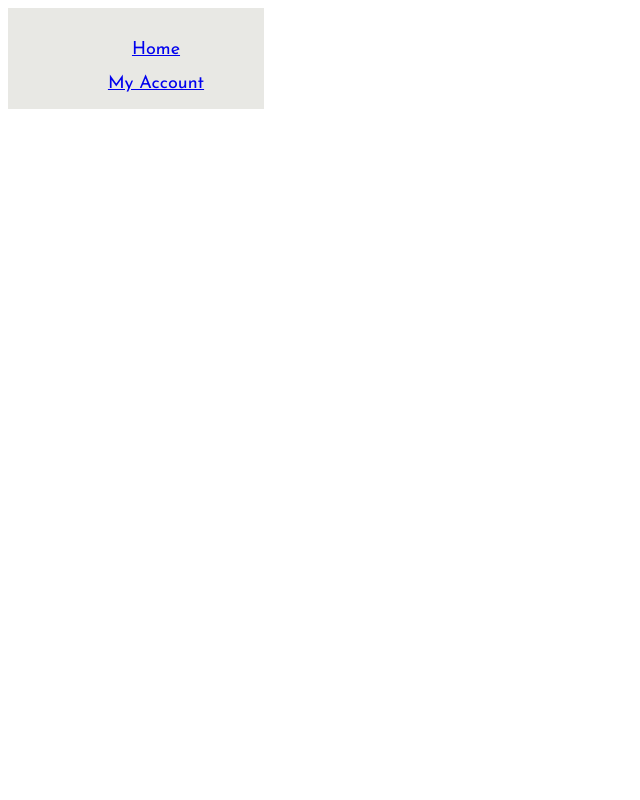
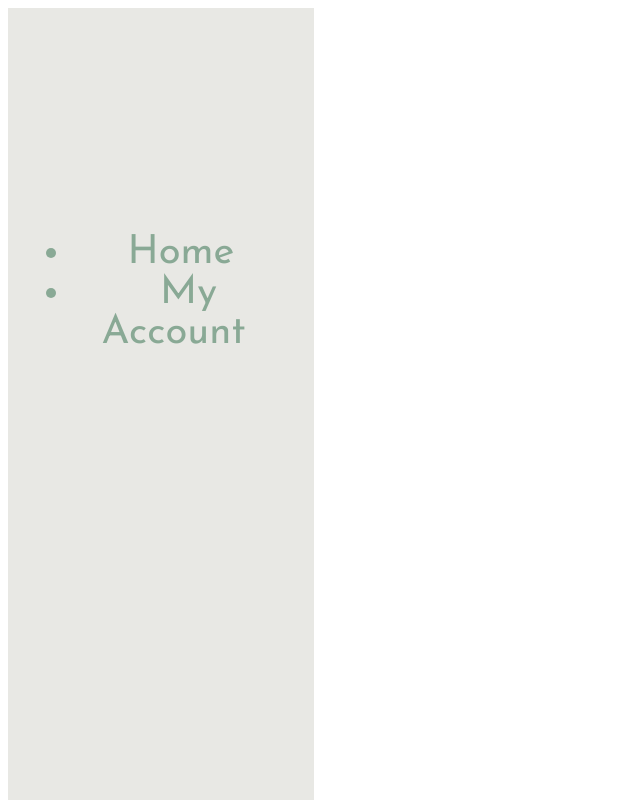
Before and after one commit to hyacinp/ph-2025, a plain HTML site: page index.html in a window 1280 px wide. Shown: the whole page, without its empty margins (0-640 px from the left). Drawn offline with Linux system fonts and the light colour scheme.

Commit message:
still dong nav

```diff
--- a/styles.css
+++ b/styles.css
@@ -8,17 +8,25 @@ body{
 }
 #nav{
     background-color: #E8E8E4;
+    color:#89A995;
     position: fixed;
+    display: grid;
+    grid-template-columns: 1fr;
+    grid-template-rows: 1fr 3fr 1fr;
+    justify-content: center;
     width: 20%;
+    height: 100%;
+    padding: 25px;
+    text-align: center;
 }
-.menu li{
-    color:#B9CBC0;
-    font-size: large;
+.menu{
+    grid-row: 2/6;
+    text: 50px, 0px;
+    font-size: 40px;
+}
+.menu a{
+    color:#89A995;
     margin:15px;
-    padding:0;
-    display: flex;
     text-decoration: none;
     list-style: none;
-    flex-direction: column;
-    align-items: center;
 }
```
